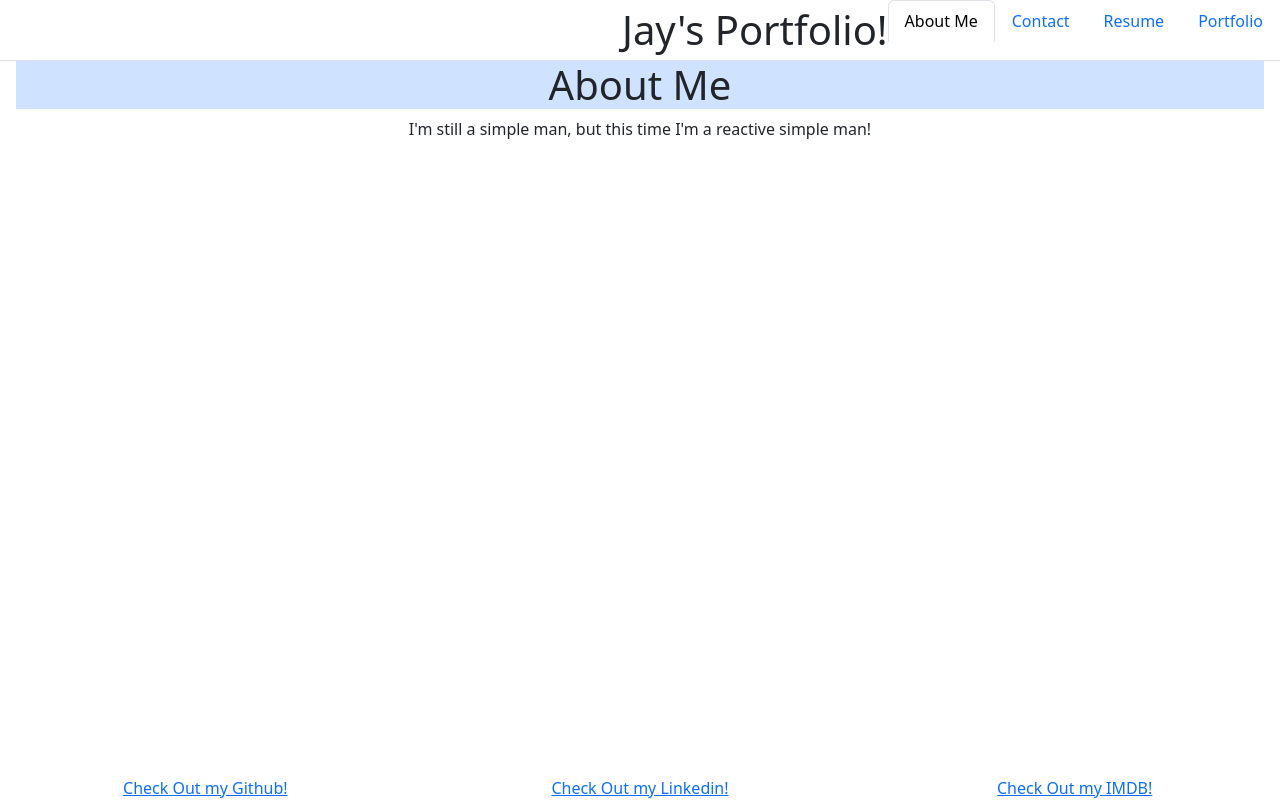
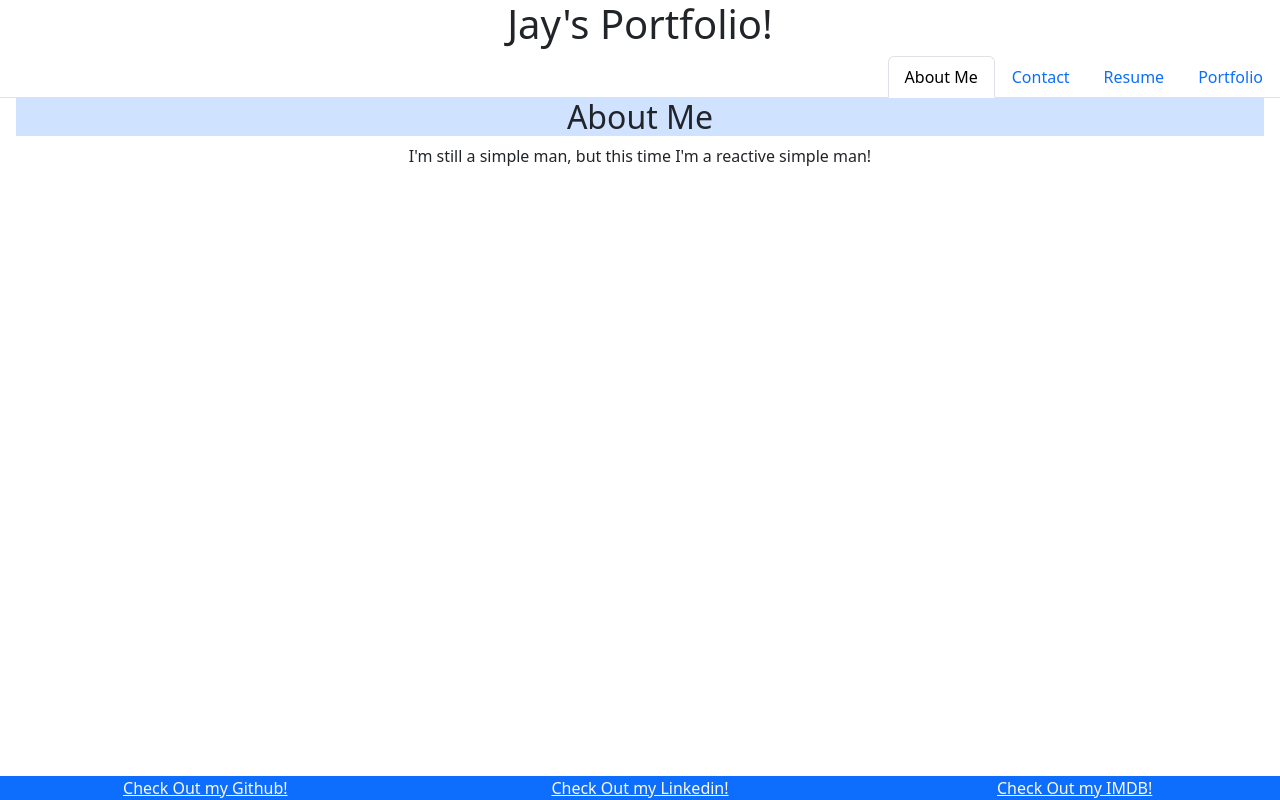
Before and after one commit to Chapjae/portfolio-volume-2, a React (Vite) app: page / in a window 1280 px wide. Built offline with nearby package versions, Linux system fonts and the light colour scheme.

Commit message:
added a bit more styling to footer

```diff
--- a/src/App.jsx
+++ b/src/App.jsx
@@ -6,10 +6,12 @@ function App() {
 
   return (
     <>
-    <Navbar/>
+    <Navbar />
+    <div className="container"></div>
     <main className="mx-3">
       <Outlet/>
     </main>
+    <div className="container"></div>
     <Footer/>
     </>
   )
--- a/src/components/Footer.jsx
+++ b/src/components/Footer.jsx
@@ -1,9 +1,9 @@
 const Footer= () => {
   return(
-<div className="text-center row fixed-bottom">
-<a className="col-4" href="https://github.com/Chapjae" target="_blank">Check Out my Github!</a>
-<a className="col-4" href="https://www.linkedin.com/in/jay-liu-3208a3bb/" target="_blank">Check Out my Linkedin!</a>
-<a className="col-4" href="https://www.imdb.com/name/nm8089821/" target="_blank">Check Out my IMDB!</a>
+<div className="text-center row fixed-bottom bg-primary">
+<a className="col-4 link-light" href="https://github.com/Chapjae" target="_blank">Check Out my Github!</a>
+<a className="col-4 link-light" href="https://www.linkedin.com/in/jay-liu-3208a3bb/" target="_blank">Check Out my Linkedin!</a>
+<a className="col-4 link-light" href="https://www.imdb.com/name/nm8089821/" target="_blank">Check Out my IMDB!</a>
 </div>
   )
 }
--- a/src/components/Navbar.jsx
+++ b/src/components/Navbar.jsx
@@ -5,8 +5,8 @@ const Navbar = () => {
 
   return (
     <>
+    <h1 className="fs-1 text-center">Jay's Portfolio!</h1>
     <ul className="nav nav-tabs justify-content-end" roles="tablist">
-    <span className="fs-1">Jay's Portfolio!</span>
     <li className="nav-item" role="presentation">
       <Link
       to="/"
--- a/src/pages/About.jsx
+++ b/src/pages/About.jsx
@@ -1,7 +1,7 @@
 const About = () => {
   return(
-    <div classname="container text-center by-primary-subtle">
-    <h1 className="bg-primary-subtle text-center">About Me</h1>
+    <div classname="container text-center">
+    <h2 className="bg-primary-subtle text-center">About Me</h2>
     <p className="by-primary-subtle text-center">
     I'm still a simple man, but this time I'm a reactive simple man!
     </p>
```
